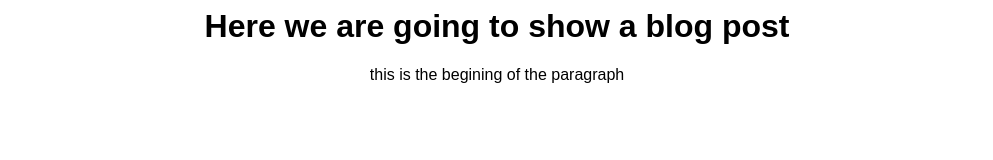
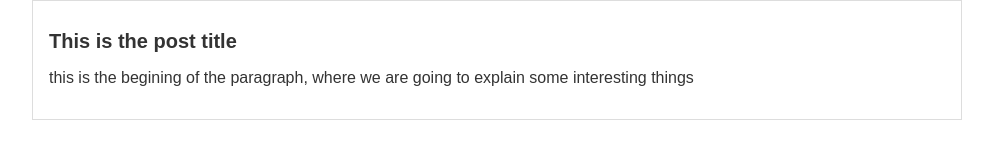
Before and after one commit to varoxmetal/hyperblog, a plain HTML site: page index.html in a window 1280 px wide. Shown: the whole page, without its empty margins (143-1136 px from the left). Drawn offline with Linux system fonts and the light colour scheme.

Commit message:
First commit html and css

```diff
--- a/css/main.css
+++ b/css/main.css
@@ -1,4 +1,21 @@
 body {
-    text-align: center;
+    color: #333;
+    text-align: left;
     font-family: Arial, Helvetica, sans-serif;
+    font-size: 16px;
+    margin: 0;
+    padding: 0;
 }
+
+#container {
+    width: 70%;
+    padding: 1em;
+    text-align: left;
+    border: 1px solid #DDD;
+    margin: 0 auto;
+}
+
+#container h1 {
+    font-size: 20px;
+
+}
--- a/index.html
+++ b/index.html
@@ -4,7 +4,11 @@
         <link rel="stylesheet" href="css/main.css" />
     </head>
     <body>
-        <h1>Here we are going to show a blog post</h1>
-        <p>this is the begining of the paragraph</p>
+        <div id="container">
+            <div id="post">
+                <h1>This is the post title</h1>
+                <p>this is the begining of the paragraph, where we are going to explain some interesting things</p>
+            </div>
+        </div>
     </body>
 </html>
```
